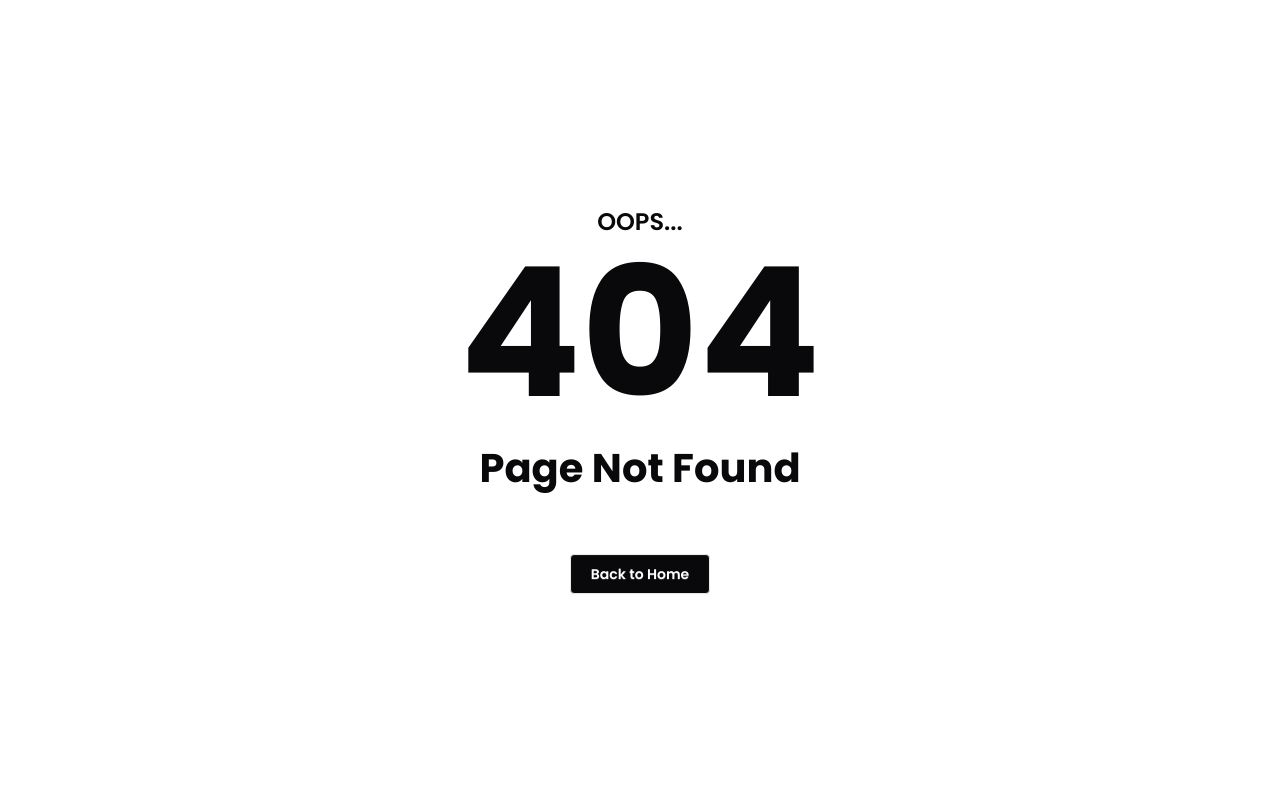
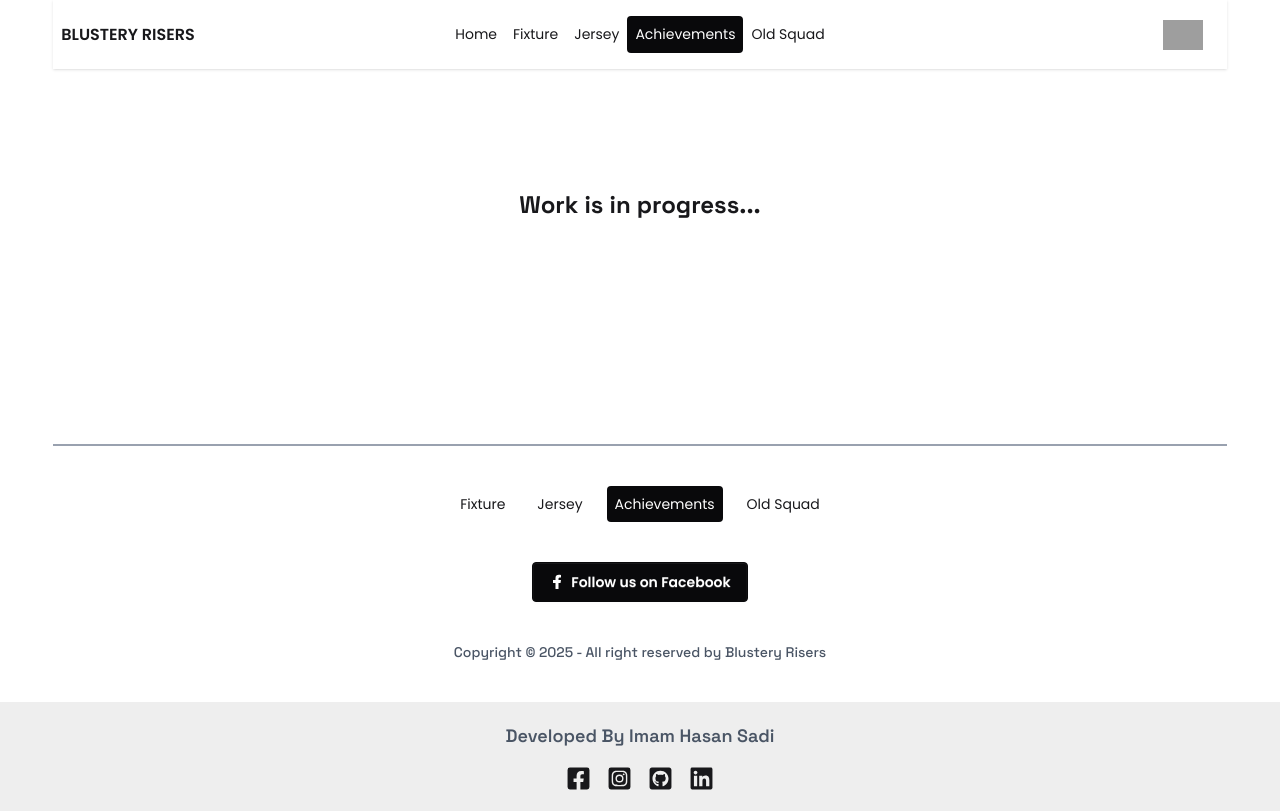
Before and after one commit to imam-hasan-jami/Blustery-Risers, a React (Vite) app: page /achievements in a window 1280 px wide. Before the commit this address had no page. Built offline with nearby package versions, Linux system fonts and the light colour scheme; grey boxes are pictures that could not be loaded.

Commit message:
added achievements and oldsquad route

```diff
--- /dev/null
+++ b/src/pages/Achievements.jsx
@@ -0,0 +1,11 @@
+import React from 'react';
+
+const Achievements = () => {
+    return (
+        <div className='min-h-[calc(100vh-625px)]'>
+            <p className='font-grotesk text-2xl font-bold text-center mt-30'>Work is in progress...</p>
+        </div>
+    );
+};
+
+export default Achievements;
--- /dev/null
+++ b/src/pages/OldSquad.jsx
@@ -0,0 +1,11 @@
+import React from 'react';
+
+const OldSquad = () => {
+    return (
+        <div className='min-h-[calc(100vh-625px)]'>
+            <p className='font-grotesk text-2xl font-bold text-center mt-30'>Work is in progress...</p>
+        </div>
+    );
+};
+
+export default OldSquad;
--- a/src/routes/Router.jsx
+++ b/src/routes/Router.jsx
@@ -6,6 +6,8 @@ import ErrorPage from "../pages/ErrorPage";
 import PlayerDetails from "../pages/PlayerDetails";
 import Fixture from "../pages/Fixture";
 import Jersey from "../pages/Jersey";
+import Achievements from "../pages/Achievements";
+import OldSquad from "../pages/OldSquad";
 
 const router = createBrowserRouter([
   {
@@ -40,6 +42,14 @@ const router = createBrowserRouter([
         {
             path: "/jersey",
             Component: Jersey,
+        },
+        {
+            path: "/achievements",
+            Component: Achievements,
+        },
+        {
+            path: "/old-squad",
+            Component: OldSquad,
         }
     ]
   },
```
